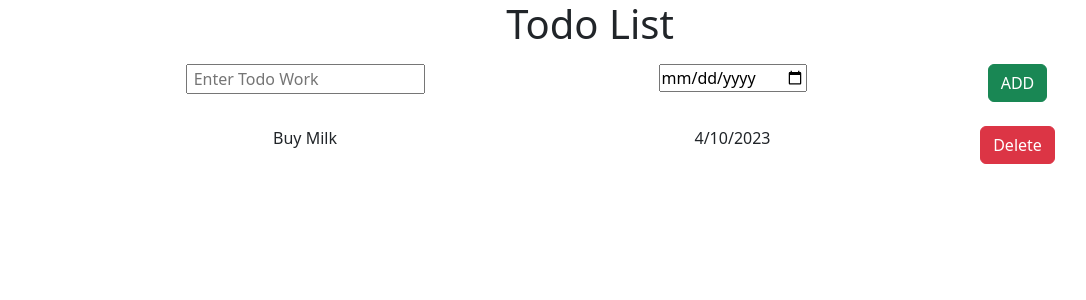
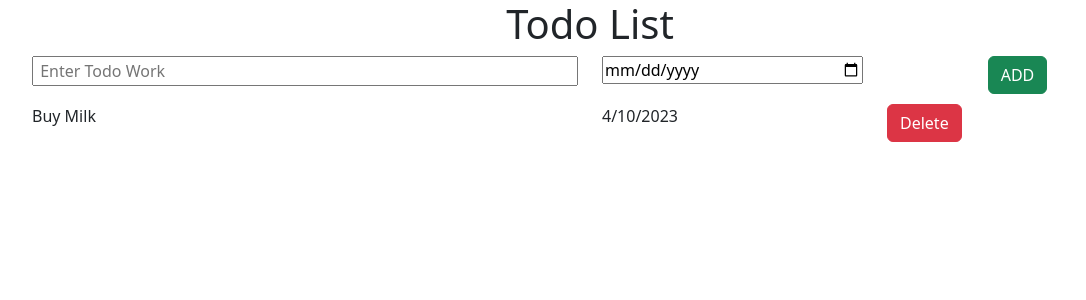
Before and after one commit to 2000090139-Abhishek/Todo_list_version_one, a React (Vite) app: page / in a window 1280 px wide. Shown: the top 300 px of the page, without its empty margins (50-1136 px from the left). Built offline with nearby package versions, Linux system fonts and the light colour scheme.

Commit message:
#scond commit

```diff
--- /dev/null
+++ b/src/App.css
@@ -0,0 +1,18 @@
+h1{
+  font-weight: 700;
+  font-size: 45px;
+  margin: 10px;
+  margin-bottom: 20px;
+}
+
+input {
+  width: 100%;
+}
+
+.item-contianer {
+  text-align: left;
+}
+
+.Ab-row{
+  margin: 10px 5px;
+}
--- a/src/App.jsx
+++ b/src/App.jsx
@@ -1,34 +1,18 @@
 import AddTodo from "./components/AddTodo";
 import AppName from "./components/AppName";
+import TodoItem from "./components/TodoItem";
 
+import "./App.css";
 function App() {
   return (
-    <center class="todo-container">
-      <p><AppName></AppName></p>
-      <AddTodo></AddTodo>
-
-
-      <br/>
-
-      <div class="container text-center">
-        <div class="row">
-          <div class="col-6">
-            Buy Milk
-          </div>
-          <div class="col">
-          4/10/2023
-          </div>
-          <div class="col">
-          <button type="button" class="btn btn-danger">
-          Delete</button>
-          </div>
-        </div>
+    <center className="todo-container">
+      <AppName></AppName>
+      <div className="item-contianer">
+        <AddTodo></AddTodo>
+        <TodoItem></TodoItem>
       </div>
-
-
     </center>
   );
-
 }
 
-export default App
+export default App;
--- a/src/components/AddTodo.jsx
+++ b/src/components/AddTodo.jsx
@@ -1,7 +1,7 @@
 function AddTodo() {
   return (
     <div class="container text-center">
-      <div class="row">
+      <div class="row Ab-row">
         <div class="col-6">
           <input type="text" placeholder=" Enter Todo Work"></input>
         </div>
--- a/src/components/AppName.jsx
+++ b/src/components/AppName.jsx
@@ -3,4 +3,4 @@ function AppName(){
   return <h1>Todo List</h1>
 }
 
-export default AppName
+export default AppName;
--- /dev/null
+++ b/src/components/TodoItem.jsx
@@ -0,0 +1,25 @@
+function TodoItem(){
+  let todoName="Buy Milk";
+  let todoDate="4/10/2023";
+
+  return(
+
+    <div class="container ">
+        <div class="row Ab-row">
+          <div class="col-6">
+            {todoName}
+          </div>
+          <div class="col">
+          {todoDate}
+          </div>
+          <div class="col">
+          <button type="button" class="btn btn-danger">
+          Delete</button>
+          </div>
+        </div>
+      </div>
+
+  );
+}
+
+export default TodoItem;
```
